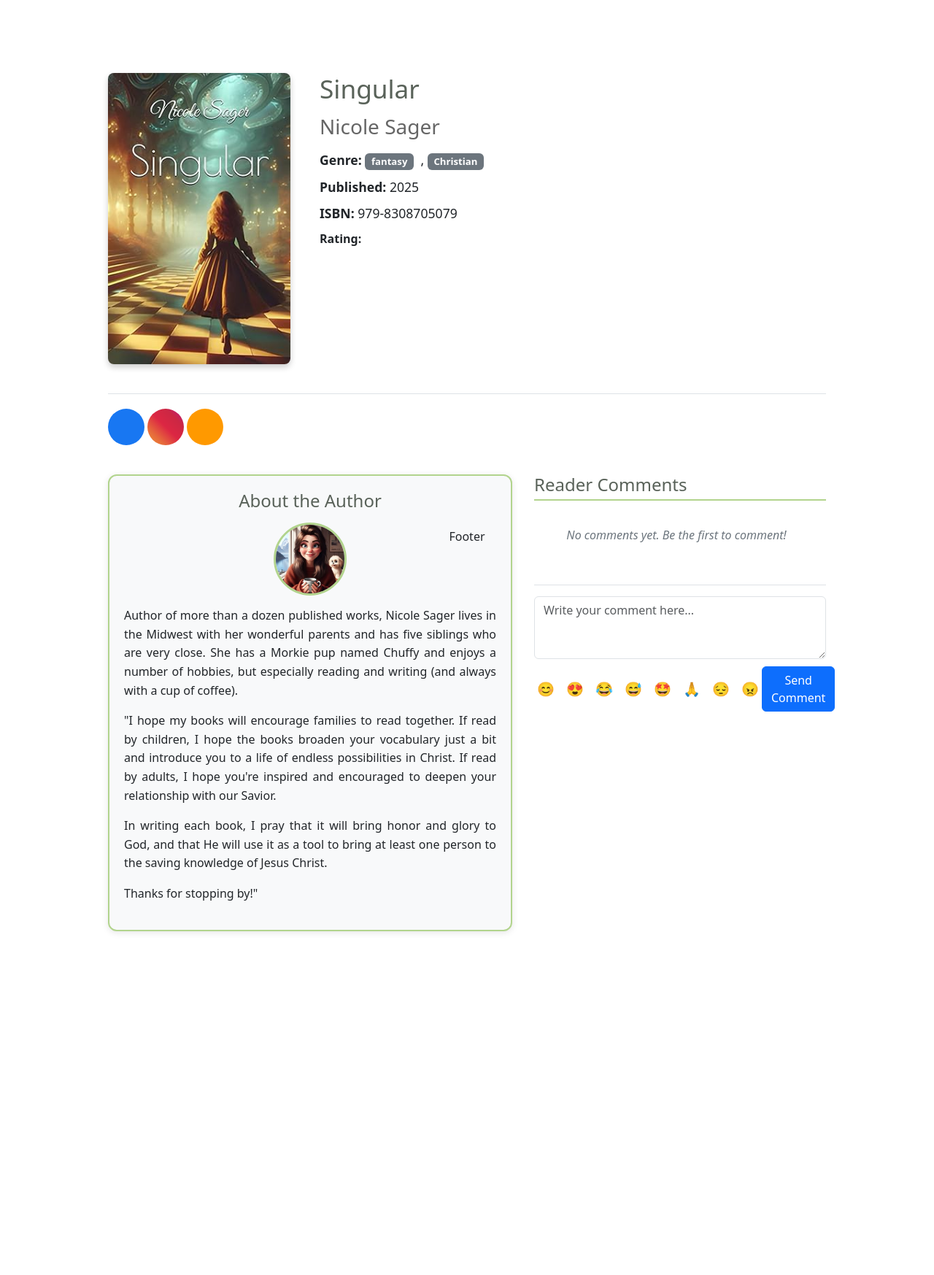
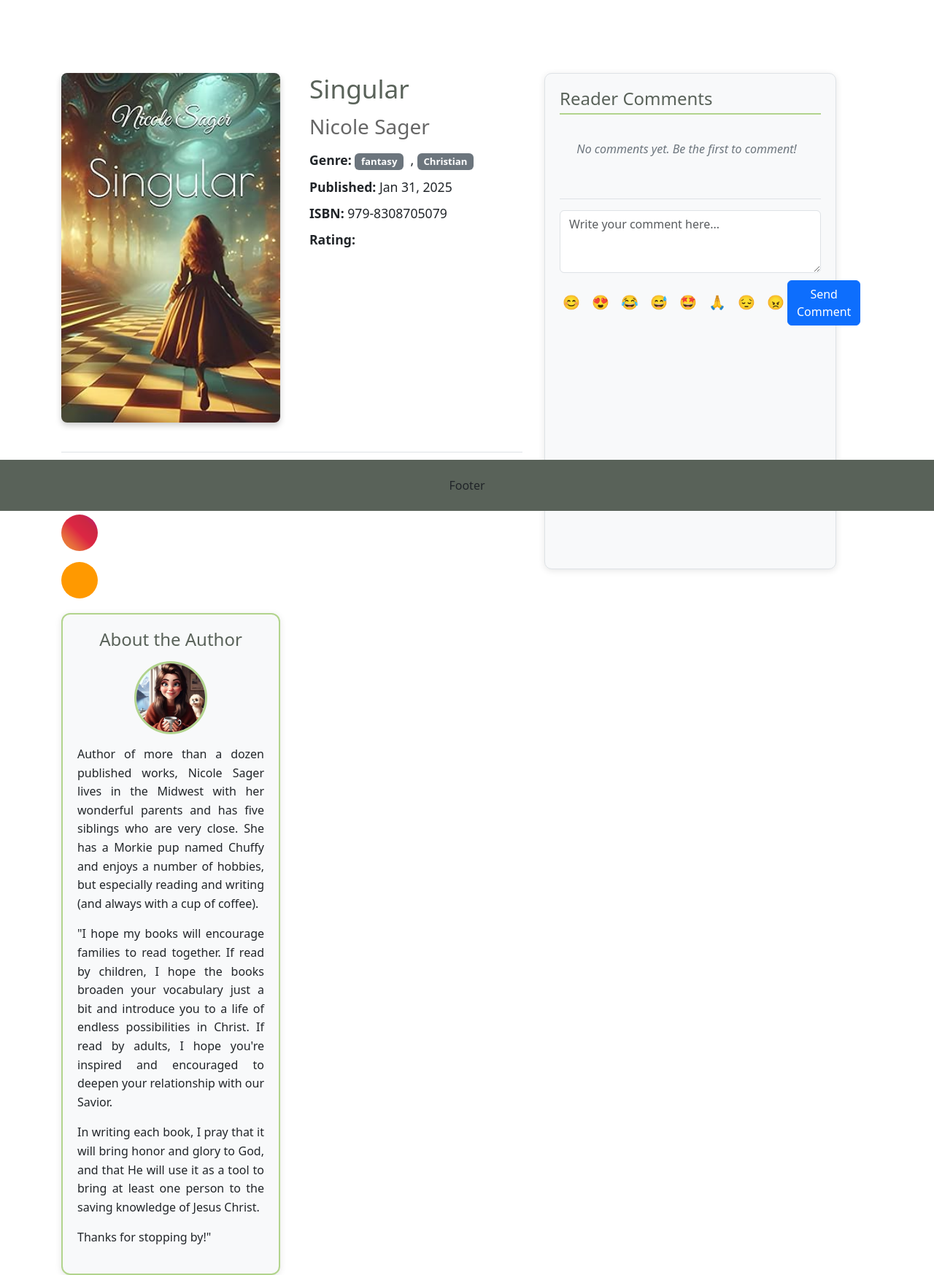
Before and after one commit to BryZd/PY_CV_project, a Django app: page /projectcv/1/book_detail/ in a window 1280 px wide. Shown: the part 100-1847 px from the top of the page at 73% size. Before the commit the page ends 1378 px from the top, so only its background shows below. Run offline with Django 4.2, Linux system fonts and the light colour scheme; data comes from the database, SQL or seed files in the repository; both versions use the stored data as it was after the commit; data that the repository does not hold is empty; some libraries are stand-ins or nearby versions.

Commit message:
1. Book Detail completed 2. Everything is showed up but wrong  - small update
note: need to fix positions of containers

```diff
--- a/mycv/projectcv/static/css/style.css
+++ b/mycv/projectcv/static/css/style.css
@@ -48,24 +48,37 @@ nav{
     color: inherit;
 }
 .content{
-    width: 80%;
+    width: 90%;
     margin: auto;
     margin-top: 80px;
     margin-bottom: 80px;
 }
+
 /* Book Detail Page Styles */
 .book-detail-container{
-    max-width: 1200px;
+    display: grid;
+    grid-template-columns: 1fr 450px;
+    gap: 30px;
+    min-height: 95vh; /* full viewport heaight */
+    max-height: 95vh;
+    padding: 20px;
+    max-width: 1600px;
     margin: 0 auto;
-    padding: 20px;
+
+}
+
+.left-content {
+    display: flex;
+    flex-direction: column;
+    gap: 30px;
 }
 
 .book-main-section{
     display: grid;
-    grid-template-columns: 250px 1fr;
+    grid-template-columns:  300px 1fr ;
     grid-template-rows: auto auto;
     gap: 20px;
-    margin-bottom: 30px;
+    align-items: start;
 }
 
 .book-image-container {
@@ -75,15 +88,15 @@ nav{
 
 .book-cover {
     width: 100%;
-    max-width: 250px;
+    max-width: 300px;
     height: auto;
     border-radius: 8px;
     box-shadow: 0 4px 8px rgba(0,0,0,0.2);
 }
 
 .book-placeholder {
-    width: 250px;
-    height: 350px;
+    width: 300px;
+    height: 420px;
     background-color: #f8f9fa;
     border: 3px dashed #dee2e6;
     display: flex;
@@ -116,7 +129,7 @@ nav{
     margin-bottom: 15px;
 }
 
-.book-genre, .book-info, book-rating {
+.book-genre, .book-info, .book-rating {
     margin-bottom: 10px;
     font-size: 1.1rem;
 }
@@ -129,11 +142,13 @@ nav{
 .social-links {
     grid-row: 2 / 3;
     grid-column: 1 / 3;
-    displax: flex;
+    display: flex;
+    flex-direction: column;
     gap: 15px;
     margin-top: 20px;
     padding-top: 20px;
     border-top: 1px solid #dee2e6;
+    align-items: flex-start;
 }
 
 .social-link {
@@ -159,15 +174,13 @@ nav{
 .social-link.instagram { background: linear-gradient(45deg, #f09433, #e6683c, #dc2743, #cc2743, #bc1888); }
 .social-link.amazon { background-color: #ff9900; }
 
-.book-bottom-section {
-    display: grid;
-    grid-template-columns: 1fr 400px;
-    gap: 30px;
-    margin-top: 40px;
-}
-
 .author-bio-container {
-    grid-column: 1 / 2;
+    position: relative;
+    width: 100%;
+    max-width: 800px;
+    margin: 0 auto;
+    padding: 0;
+    z-index: 1;
 }
 
 .author-bio-frame {
@@ -216,9 +229,17 @@ nav{
     line-height: 1.6;
 }
 
-.comment-section {
-    grid-column: 2 / 3;
+.comments-section {
     width: 400px;
+    background-color: #f8f9fa;
+    border: 1px solid #dee2e6;
+    border-radius: 10px;
+    padding: 20px;
+    box-shadow: 0 2px 10px rgba(0,0,0,0.1);
+    height: 85vh;
+    max-height: 85vh;
+    position: sticky;
+    top: 20px;
 }
 
 .comments-section h4 {
@@ -229,14 +250,14 @@ nav{
 }
 
 .comments-list {
-    max-height: 300px;
+    max-height: 80vh;
     overflow-y: auto;
     margin-bottom: 20px;
     padding-right: 10px;
 }
 
 .comment-item {
-    background-colour: #f8f9fa;
+    background-color: #f8f9fa;
     border-left: 4px solid #b2d48d;
     padding: 12px;
     margin-bottom: 12px;
@@ -257,7 +278,7 @@ nav{
     padding: 20px;
 }
 
-comment-from-container {
+.comment-from-container {
     border-top: 1px solid #dee2e6;
     padding-top: 15px;
 }
@@ -337,6 +358,11 @@ comment-from-container {
         grid-template-rows: auto auto auto;
     }
 
+    .book-detail-container {
+        grid-template-columns: 1fr;
+        gap: 20px;
+    }
+
     .book-image-container {
         grid-row: 1 / 2;
         grid-column: 1 / 2;
@@ -349,6 +375,16 @@ comment-from-container {
         text-align: center;
     }
 
+    .author-bio-container {
+        width: 100%;
+        margin: 0;
+        padding: 0 10px;
+    }
+
+    .author-bio-frame {
+        padding: 15px;
+    }
+
     .social-links {
         grid-row: 3 / 4;
         grid-column: 1 / 2;
@@ -359,15 +395,29 @@ comment-from-container {
         grid-template-columns: 1fr;
     }
 
+    .left-content {
+        display: flex;
+        flex-direction: column;
+        gap: 30px;
+        max-height: 85vh;
+        overflow-y: auto;
+    }
+
     .comments-section {
+        order: 2;
         width: 100%;
+        position: static;
+    }
+
+    .coments-list {
+        max-height: 300px
     }
 }
 
 footer{
     position: fixed;
     width: 100%;
-    height: 0;
+    height: 70px;
     background-color: #596259;
     text-align: center;
     line-height: 70px;
--- a/mycv/projectcv/templates/projectcv/book_detail.html
+++ b/mycv/projectcv/templates/projectcv/book_detail.html
@@ -4,6 +4,8 @@
 {% block content %}
 
 <div class="book-detail-container">
+    <!-- Left Content Column -->
+    <div class="left-content">
         <!-- Main Book Information Section -->
         <div class="book-main-section">
             <!-- Book Picture - Top Left Corner-->
@@ -35,9 +37,10 @@
                     {% endif %}
                 </div>
 
+
                 {% if book.published_date %}
                 <div class="book-info">
-                <strong>Published:</strong> {{ book.published_date|date:"Y" }}
+                    <strong>Published:</strong> {{ book.published_date|date:"M d, Y" }}
                 </div>
                 {% endif %}
 
@@ -69,22 +72,19 @@
 
             <!-- Social Media Links -->
             <div class="social-links">
-            <a href="#" class="social-link facebook" title="Facebook">
+                <a href="https://www.facebook.com/arcreabooks" class="social-link facebook" title="Facebook">
                     <i class="fab fa-facebook-f"></i>
                 </a>
 
-            <a href="#" class="social-link instagram" title="Instagram">
+                <a href="https://www.instagram.com/arcrea_author/" class="social-link instagram" title="Instagram">
                     <i class="fab fa-instagram"></i>
                 </a>
 
-            <a href="#" class="social-link amazon" title="Amazon">
+                <a href="https://www.amazon.com/Singular-Nicole-Sager-ebook/dp/B0DVS3CR2Z?ref_=ast_author_mpb" class="social-link amazon" title="Amazon">
                     <i class="fab fa-amazon"></i>
                 </a>
             </div>
-    </div>
 
-    <!-- Bottom Section with Author Bio and Comments -->
-    <div class="book-bottom-section">
             <!-- Authro Bio Section - Left Bottom Corner -->
             <div class="author-bio-container">
                 <div class="author-bio-frame">
@@ -105,9 +105,14 @@
                     </div>
                 </div>
             </div>
+        </div>
+    </div>
 
 
-        <!-- Comments Section - Left Side with Fixed Width -->
+
+
+
+    <!-- Comments Section - Right Column -->
     <div class="comments-section">
         <h4>Reader Comments</h4>
 
```
Also changed, not shown: mycv/db.sqlite3. Lines whose indentation alone changed are shown as unchanged.
